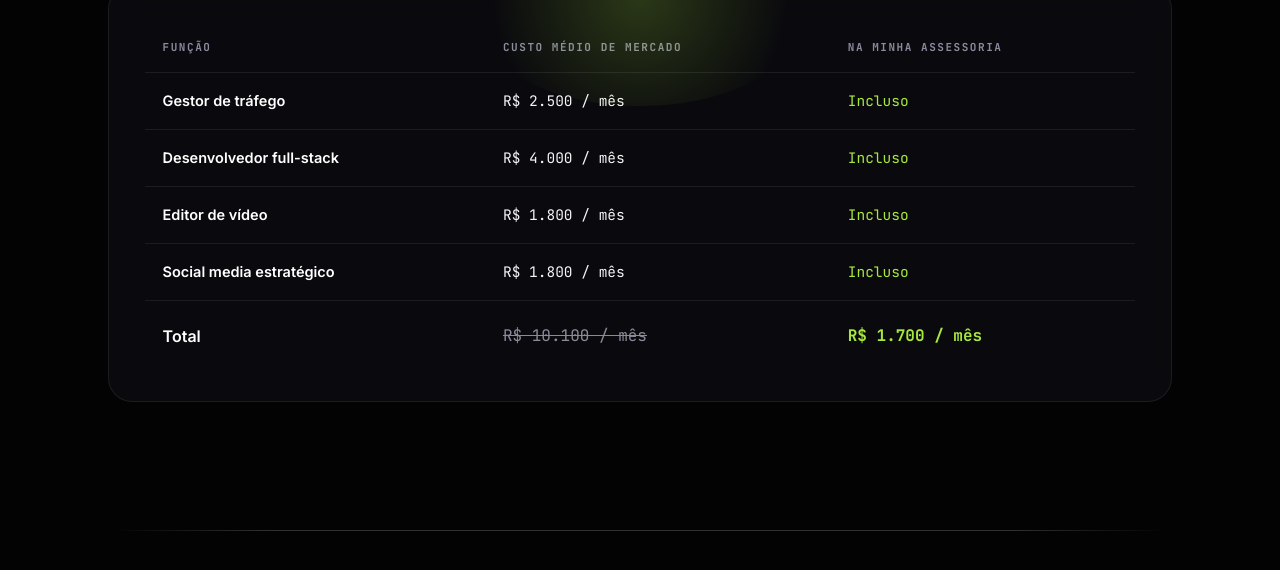
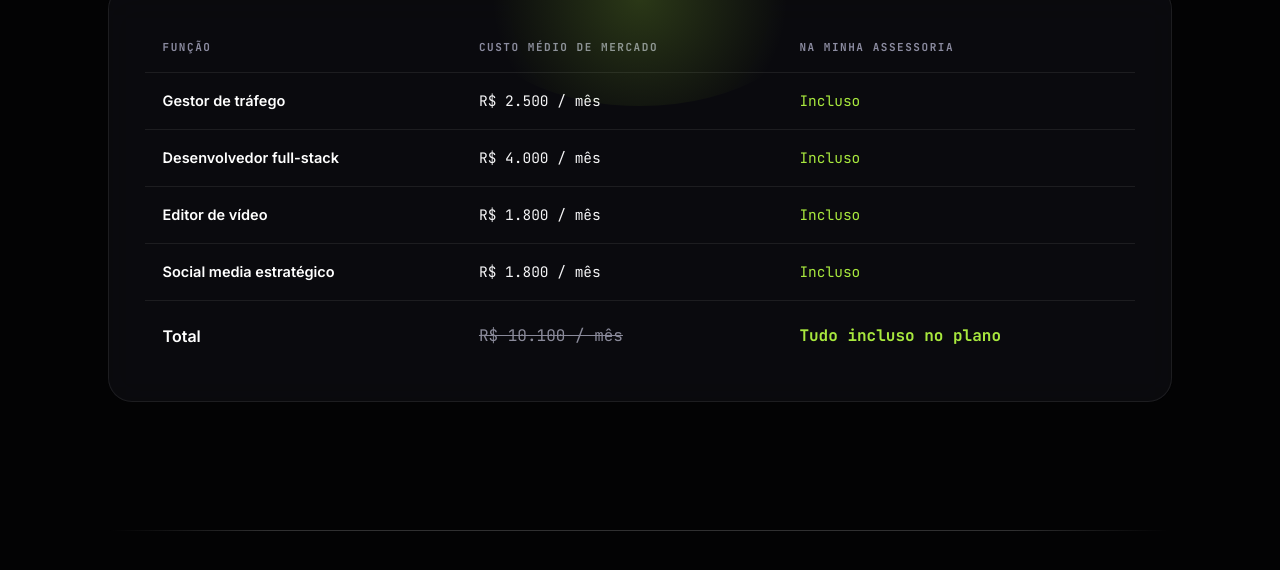
Before and after one commit to Kaizer-JS/proposta-claudia, a plain HTML site: page index.html in a window 1280 px wide. Shown: the part 7656-8226 px from the top of the page. Drawn offline with nearby package versions, Linux system fonts and the light colour scheme; animation ran at ten frames a second.

Commit message:
Remover mencao antecipada de preco da tabela comparativa de equipe

```diff
--- a/index.html
+++ b/index.html
@@ -2026,7 +2026,7 @@
         <tr><td><strong>Desenvolvedor full-stack</strong></td><td class="mono">R$ 4.000 / mês</td><td class="mono gr">Incluso</td></tr>
         <tr><td><strong>Editor de vídeo</strong></td><td class="mono">R$ 1.800 / mês</td><td class="mono gr">Incluso</td></tr>
         <tr><td><strong>Social media estratégico</strong></td><td class="mono">R$ 1.800 / mês</td><td class="mono gr">Incluso</td></tr>
-        <tr class="sum-row"><td><strong>Total</strong></td><td class="mono strike">R$ 10.100 / mês</td><td class="mono gr big">R$ 1.700 / mês</td></tr>
+        <tr class="sum-row"><td><strong>Total</strong></td><td class="mono strike">R$ 10.100 / mês</td><td class="mono gr big">Tudo incluso no plano</td></tr>
       </tbody>
     </table>
   </div>
```
